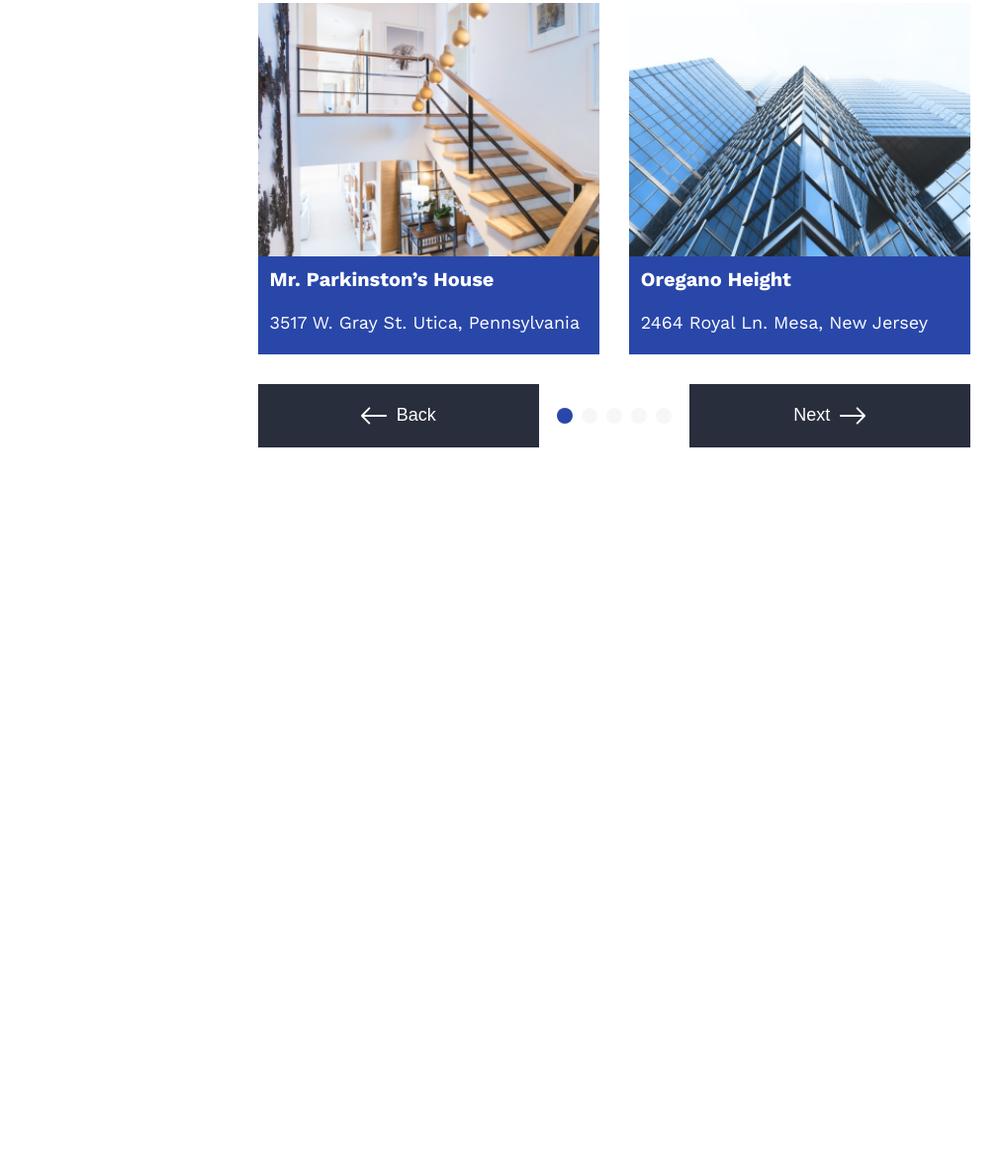
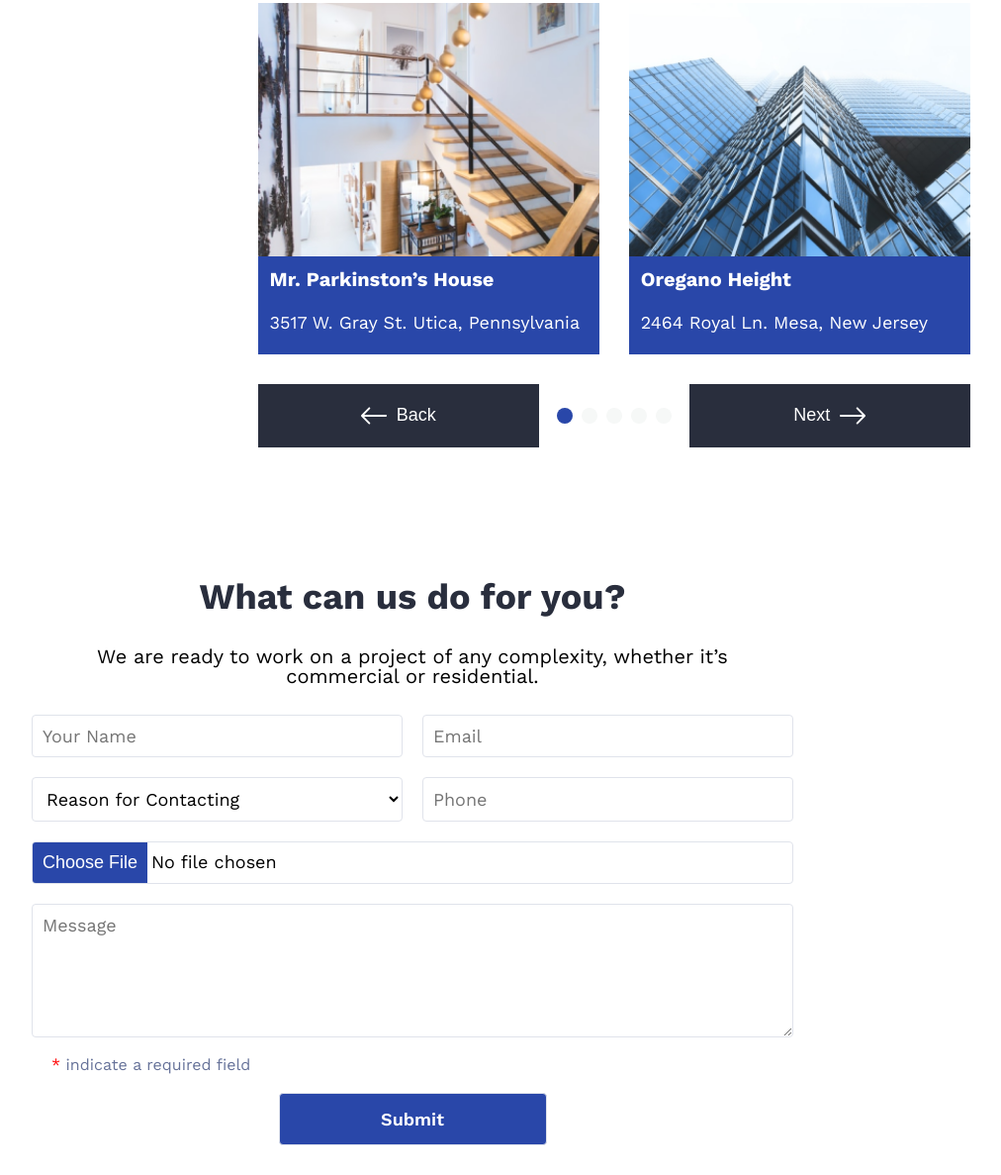
Before and after one commit to GaelDuclocherRougelot/atelier_responsive, a website: page index.html in a window 1280 px wide. Shown: the part 880-2067 px from the top of the page at 99% size, without its empty margins (223-1235 px from the left). Before the commit the page ends 1362 px from the top, so only its background shows below. Drawn offline with nearby package versions, Linux system fonts and the light colour scheme.

Commit message:
atelier 3

```diff
--- a/index.html
+++ b/index.html
@@ -34,7 +34,7 @@
           <nav>
             <h2>Projects</h2>
             <ul>
-              <li><a href="#">All</a></li>
+              <li><a href="#" style="color: #2947a9">All</a></li>
               <li><a href="#">Commercial</a></li>
               <li><a href="#">Residential</a></li>
               <li><a href="#">Other</a></li>
@@ -93,6 +93,30 @@
           </div>
         </div>
       </section>
+      <section id="section__form">
+        <h2>What can us do for you?</h2>
+        <p class="title__description">
+          We are ready to work on a project of any complexity, whether it’s
+          commercial or residential.
+        </p>
+        <form>
+          <fieldset>
+            <input type="text" placeholder="Your Name" required />
+            <input type="text" placeholder="Email" required />
+            <select type="text" required>
+              <option value="">Reason for Contacting</option>
+              <option value="">Option 1</option>
+              <option value="">Option 2</option>
+              <option value="">Option 3</option>
+            </select>
+            <input type="text" placeholder="Phone" />
+          </fieldset>
+          <input type="file" class="input__file"/>
+          <textarea placeholder="Message"></textarea>
+          <p><span>*</span> indicate a required field</p>
+          <button>Submit</button>
+        </form>
+      </section>
     </main>
   </body>
 </html>
--- a/styles/_style_atelier_2.scss
+++ b/styles/_style_atelier_2.scss
@@ -100,6 +100,7 @@
         justify-content: center;
         gap: 260px;
 
+
         nav {
           display: block;
 
@@ -111,12 +112,14 @@
             flex-direction: column;
             gap: 20px;
           }
+          li {
             a {
               text-decoration: none;
               font-weight: 500;
               font-size: 24px;
               line-height: 28.15px;
               color: #c2c7d6;
+            }
           }
         }
         .cards__buttons {
--- /dev/null
+++ b/styles/_style_atelier_3.scss
@@ -0,0 +1,95 @@
+@import url("https://fonts.googleapis.com/css2?family=Work+Sans:ital,wght@0,100;0,200;0,300;0,400;0,500;0,600;0,700;0,800;0,900;1,100;1,200;1,300;1,400;1,500;1,600;1,700;1,800;1,900&display=swap");
+
+main {
+  #section__form {
+    display: flex;
+    flex-direction: column;
+    align-items: center;
+    justify-content: center;
+    gap: 29px;
+    width: 100%;
+    padding-top: 100px;
+    padding-bottom: 30px;
+
+    h2,
+    p {
+      text-align: center;
+      padding: 0px 20px;
+    }
+
+    .title__description {
+      font-size: 20px;
+      font-weight: 400;
+    }
+
+    form,
+    fieldset {
+      display: flex;
+      flex-direction: column;
+      gap: 20px;
+      width: 100%;
+
+      input,
+      textarea,
+      select,
+      option,
+      button {
+        font-family: "Work sans", sans-serif;
+        font-size: 18px;
+        line-height: 21.11px;
+        border: 1px solid #e0e3eb;
+        border-radius: 4px;
+        padding: 10px;
+        background-color: #fff;
+      }
+
+      textarea {
+        height: 135px;
+      }
+
+      .input__file {
+        padding: 0px;
+        &::file-selector-button {
+          border: none;
+          background: #2947a9;
+          color: #fff;
+          cursor: pointer;
+          padding: 10px;
+        }
+      }
+
+      button {
+        background-color: #2947a9;
+        color: white;
+        font-weight: 600;
+        padding: 15px;
+        align-self: center;
+        max-width: 271px;
+        width: 100%;
+        cursor: pointer;
+      }
+
+      p {
+        align-self: flex-start;
+        color: #667299;
+        span {
+          color: red;
+        }
+      }
+    }
+  }
+}
+
+@media screen and (min-width: 768px) {
+  main {
+    #section__form {
+      max-width: 770px;
+      form {
+        fieldset {
+          display: grid;
+          grid-template-columns: repeat(2, 1fr);
+        }
+      }
+    }
+  }
+}
--- a/styles/styles.scss
+++ b/styles/styles.scss
@@ -1,3 +1,4 @@
 @use "./reset.scss";
 @use "./style_atelier_1.scss";
 @use "./style_atelier_2.scss";
+@use "./style_atelier_3.scss";
```
Also changed, not shown: styles/styles.css, 1 other file. Lines whose indentation alone changed are shown as unchanged.
